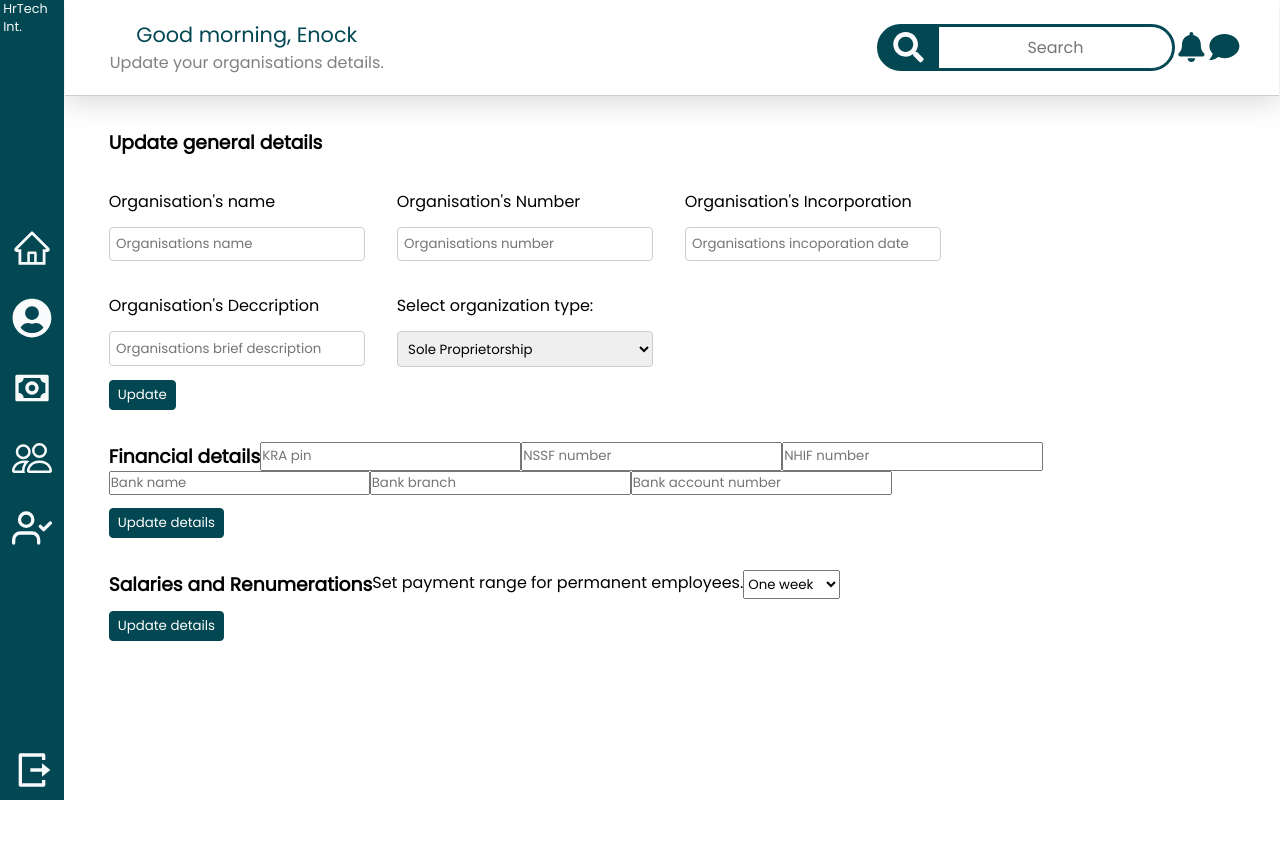
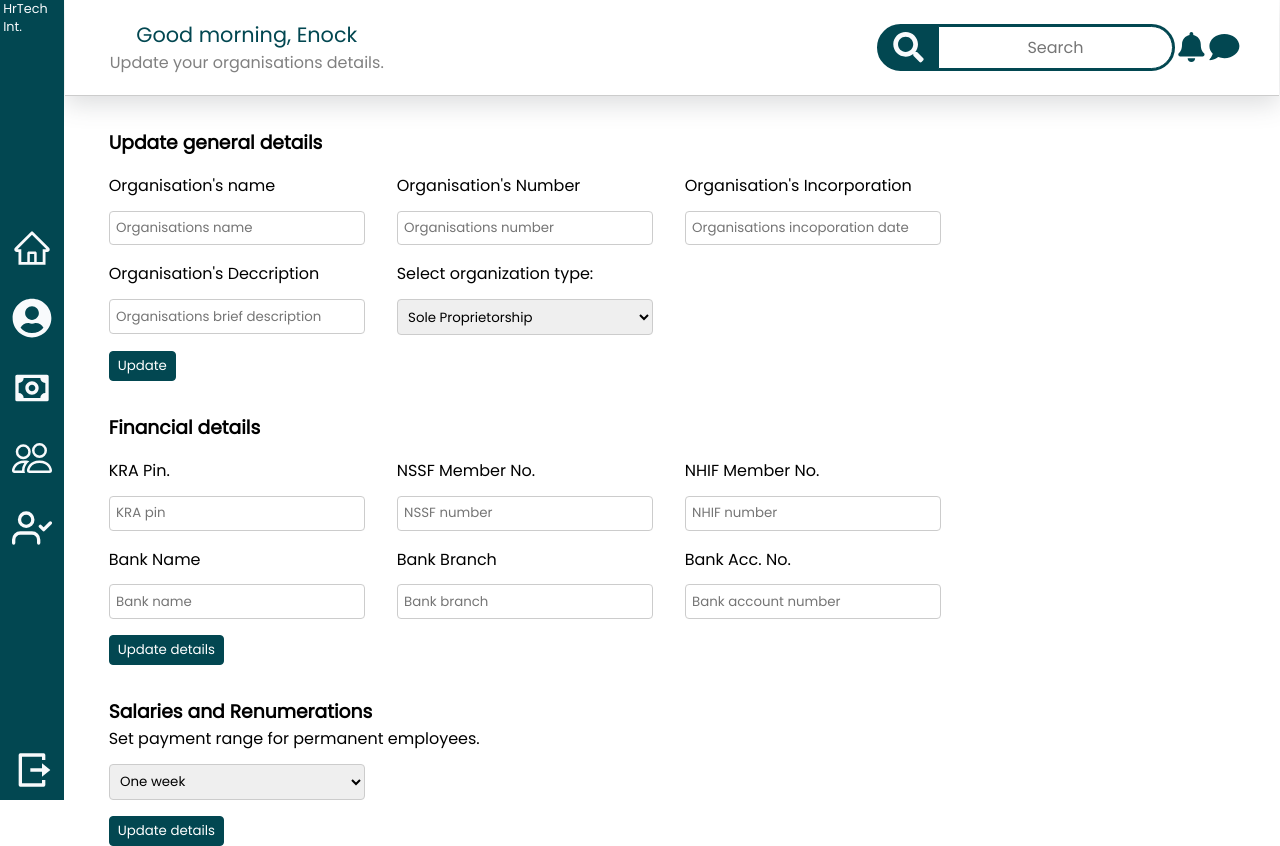
Before and after one commit to david-commit/hrm, a React (Create React App) app: page /client/profile in a window 1280 px wide. Before the commit the page ends 815 px from the top, so only its background shows below. Built offline with nearby package versions, Linux system fonts and the light colour scheme.

Commit message:
Complete Client profile styling

```diff
--- a/src/Pages/client/profile/profile.css
+++ b/src/Pages/client/profile/profile.css
@@ -35,27 +35,40 @@
 
 #client-profile-1 > form > span > section {
   display: flex;
-  margin-top: 2rem;
+  margin-top: 1rem;
   flex-direction: column;
   margin-right: 2rem;
   width: 100%;
   max-width: 16rem;
 }
 
-#client-profile-1 > form > span > section> input,
-#client-profile-1 > form > span > section> select {
+#client-profile-1 > form > span > section > input,
+#client-profile-1 > form > span > section > select {
   margin-top: 0.8rem;
   padding: 0.4rem;
   border: 1px solid #ccc;
   border-radius: 4px;
 }
 
- #client-profile-1 > form > button {
+#client-profile-1 > form > button {
   width: fit-content;
   padding: 4px 8px;
-  margin-top: 0.8rem;
+  margin-top: 1rem;
   background-color: var(--tertiary-color);
   color: white;
   border: 1px solid var(--tertiary-color);
   border-radius: 4px;
- }
+}
+
+#salary-selection-div {
+  display: flex;
+  flex-direction: column;
+}
+
+#salary-selection-div > select {
+  margin-top: 0.8rem;
+  max-width: 16rem;
+  padding: 0.4rem;
+  border: 1px solid #ccc;
+  border-radius: 4px;
+}
--- a/src/Pages/client/profile/profile.js
+++ b/src/Pages/client/profile/profile.js
@@ -64,27 +64,47 @@ export default function ClientProfile() {
           </form>
 
           <form>
+            <h3>Financial details</h3>
             <span>
-              <h3>Financial details</h3>
+              <section>
+                <label>KRA Pin.</label>
                 <input type='text' placeholder='KRA pin' />
+              </section>
+              <section>
+                <label>NSSF Member No.</label>
                 <input type='text' placeholder='NSSF number' />
+              </section>
+              <section>
+                <label>NHIF Member No.</label>
                 <input type='text' placeholder='NHIF number' />
+              </section>
+              <section>
+                <label>Bank Name</label>
                 <input type='text' placeholder='Bank name' />
+              </section>
+              <section>
+                <label>Bank Branch</label>
                 <input type='text' placeholder='Bank branch' />
+              </section>
+              <section>
+                <label>Bank Acc. No.</label>
                 <input type='text' placeholder='Bank account number' />
+              </section>
             </span>
             <button type='submit'>Update details</button>
           </form>
 
           <form>
+            <h3>Salaries and Renumerations</h3>
             <span>
-              <h3>Salaries and Renumerations</h3>
+              <div id='salary-selection-div'>
                 <label>Set payment range for permanent employees.</label>
                 <select>
                   <option value='one-week'>One week</option>
                   <option value='two-week'>Two weeks</option>
                   <option value='one-month'>One month</option>
                 </select>
+              </div>
             </span>
             <button type='submit'>Update details</button>
           </form>
```
Lines whose indentation alone changed are shown as unchanged.
